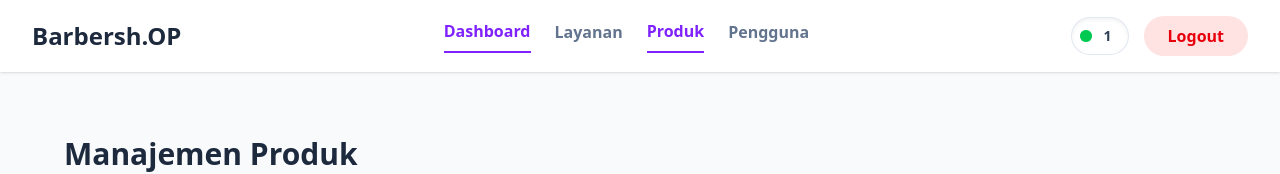
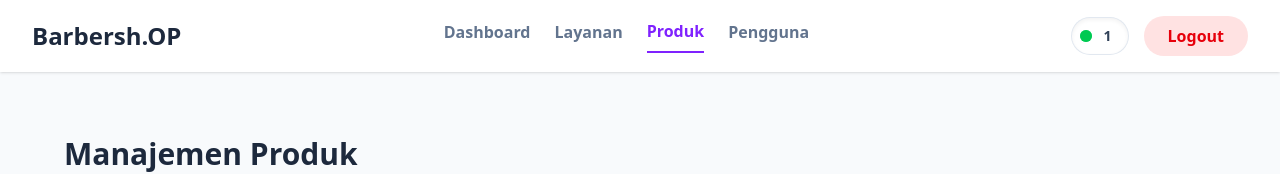
Before and after one commit to buaya-magang/barbershop-ui, a SvelteKit app: page /admin/products in a window 1280 px wide. Shown: the top 174 px of the page. Built offline with nearby package versions, Linux system fonts and the light colour scheme; no server answers; sample sign-in values are in the browser's storage.

Commit message:
fix: admin dashboard active

```diff
--- a/src/routes/admin/+layout.svelte
+++ b/src/routes/admin/+layout.svelte
@@ -37,13 +37,13 @@
       <!-- Menu Admin -->
       <nav class="hidden items-center gap-6 md:flex">
         <a
-          href="/admin"
-          class="pb-2 font-semibold transition"
-          class:border-b-2={$page.url.pathname.startsWith('/admin')}
-          class:border-violet-600={$page.url.pathname.startsWith('/admin')}
-          class:text-violet-600={$page.url.pathname.startsWith('/admin')}
-          class:text-slate-500={!$page.url.pathname.startsWith('/admin')}
-          class:hover:text-violet-600={!$page.url.pathname.startsWith('/admin')}
+        href="/admin"
+        class="pb-2 font-semibold transition"
+        class:border-b-2={$page.url.pathname === '/admin'}
+        class:border-violet-600={$page.url.pathname === '/admin'}
+        class:text-violet-600={$page.url.pathname === '/admin'}
+        class:text-slate-500={$page.url.pathname !== '/admin'}
+        class:hover:text-violet-600={$page.url.pathname !== '/admin'}
         >
         Dashboard
         </a>
```
